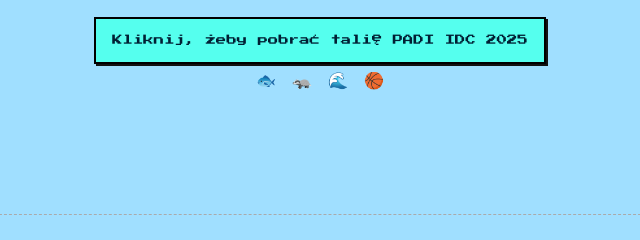
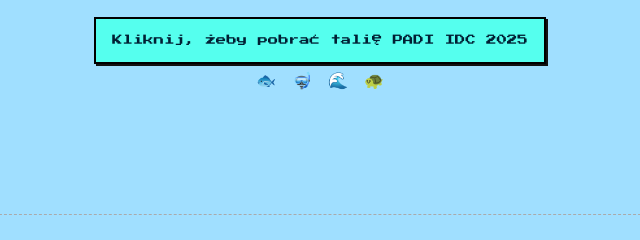
Before and after one commit to Ignisko/narki-life, a plain HTML site: page index.html in a window 1280 px wide. Shown: the part 205-445 px from the top of the page, 320-960 px from the left. Drawn offline with Linux system fonts and the light colour scheme.

Commit message:
Update index.html

```diff
--- a/index.html
+++ b/index.html
@@ -34,9 +34,9 @@
 
     <div class="emoji-line bottom">
       <span class="emoji">🐟</span>
-      <span class="emoji">🦡</span>
+      <span class="emoji">🤿</span>
       <span class="emoji">🌊</span>
-      <span class="emoji">🏀</span>
+      <span class="emoji">🐢</span>
     </div>
   </main>
 
```
